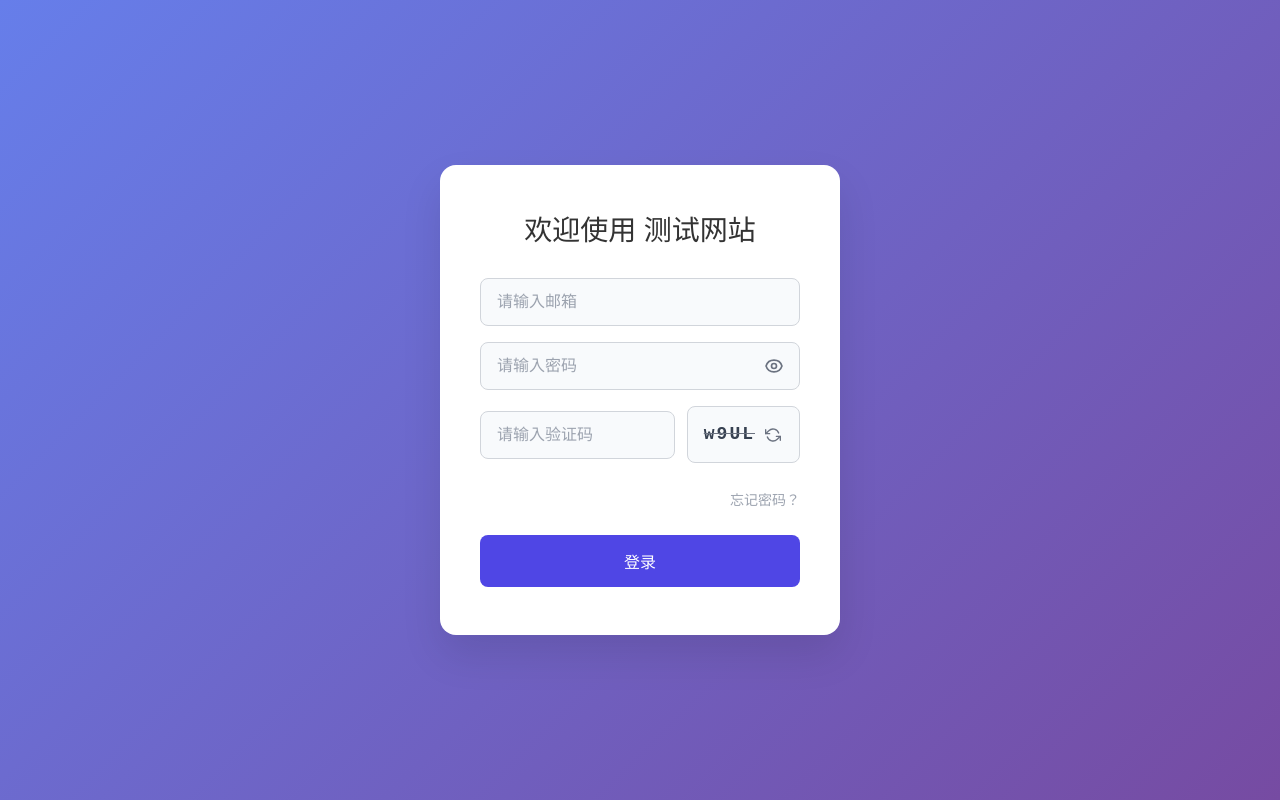
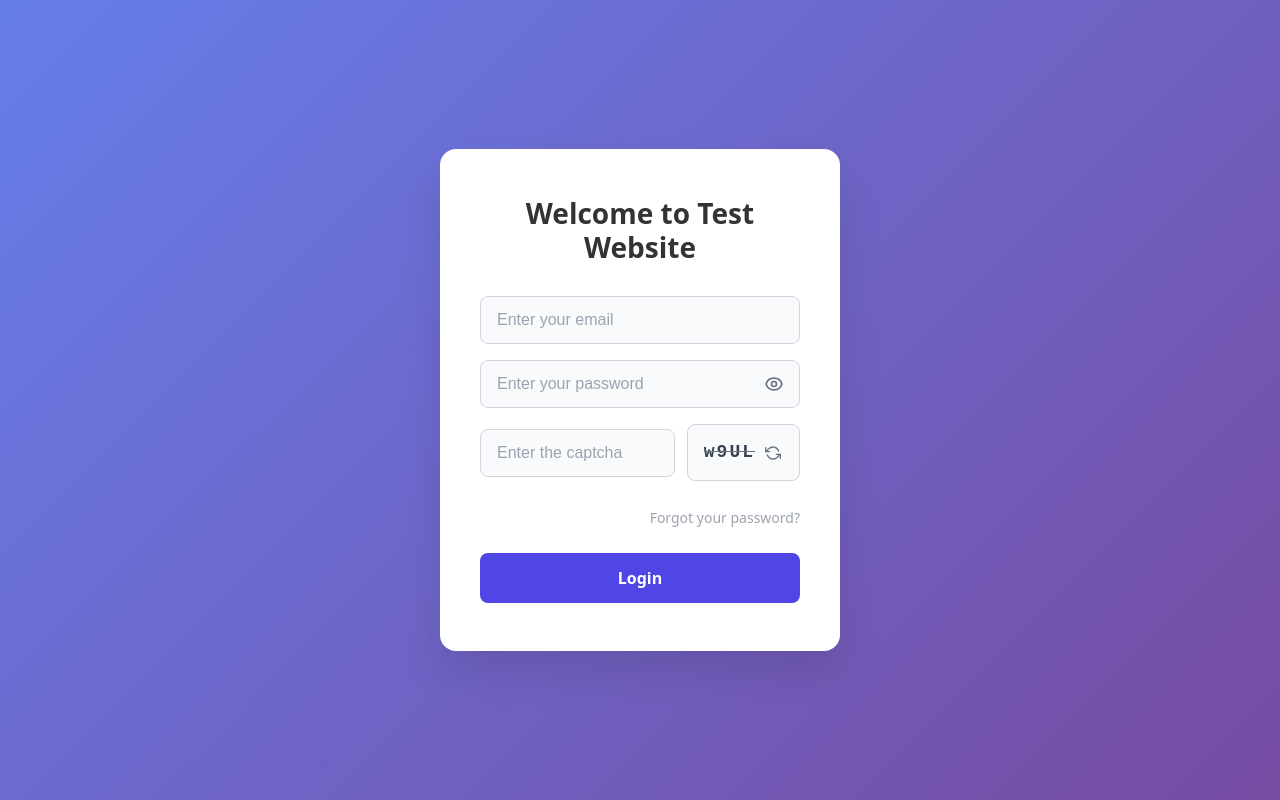
Before and after one commit to CaboozledPie/journal-me, a React (Vite) app in the folder front-end/: page / in a window 1280 px wide. Built offline with nearby package versions, Linux system fonts and the light colour scheme.

Commit message:
change to english comments

```diff
--- a/front-end/src/components/HomePage.tsx
+++ b/front-end/src/components/HomePage.tsx
@@ -9,16 +9,16 @@ const HomePage: React.FC<HomePageProps> = ({ onLogout }) => {
   return (
     <div className="home-container">
       <header className="home-header">
-        <h1 className="home-title">测试网站 首页</h1>
+        <h1 className="home-title">Test Website - Home</h1>
         <button className="logout-btn" onClick={onLogout}>
-          退出登录
+          Log Out
         </button>
       </header>
 
       <main className="home-content">
         <div className="welcome-message">
-          <h2>欢迎来到 测试网站!</h2>
-          <p>这里是首页内容区域</p>
+          <h2>Welcome to the Test Website!</h2>
+          <p>This is the main content area of the homepage.</p>
         </div>
       </main>
     </div>
--- a/front-end/src/components/LoginPage.tsx
+++ b/front-end/src/components/LoginPage.tsx
@@ -20,77 +20,77 @@ const LoginPage: React.FC<LoginPageProps> = ({ onLogin }) => {
   const [errors, setErrors] = useState<FormErrors>({});
   const [isLoading, setIsLoading] = useState(false);
 
-  // 生成验证码
+  // Generate random captcha
   const generateCaptcha = (): string => {
-    const chars = 'ABCDEFGHIJKLMNOPQRSTUVWXYZabcdefghijklmnopqrstuvwxyz0123456789';
-    let result = '';
+    const chars = "ABCDEFGHIJKLMNOPQRSTUVWXYZabcdefghijklmnopqrstuvwxyz0123456789";
+    let result = "";
     for (let i = 0; i < 4; i++) {
       result += chars.charAt(Math.floor(Math.random() * chars.length));
     }
     return result;
   };
 
-  // 初始化验证码
+  // Initialize captcha on first load
   React.useEffect(() => {
     setCaptchaCode(generateCaptcha());
   }, []);
 
-  // 刷新验证码
+  // Refresh captcha
   const refreshCaptcha = () => {
     setCaptchaCode(generateCaptcha());
-    setCaptcha('');
+    setCaptcha("");
     if (errors.captcha) {
-      setErrors(prev => ({ ...prev, captcha: undefined }));
+      setErrors((prev) => ({ ...prev, captcha: undefined }));
     }
   };
 
+  // Validate form inputs
   const validateForm = (): boolean => {
     const newErrors: FormErrors = {};
 
-    // 验证邮箱
+    // Email validation
     if (!email) {
-      newErrors.email = "请输入邮箱地址";
+      newErrors.email = "Please enter your email address.";
     } else if (!/^[^\s@]+@[^\s@]+\.[^\s@]+$/.test(email)) {
-      newErrors.email = "请输入有效的邮箱地址";
+      newErrors.email = "Please enter a valid email address.";
     }
 
-    // 验证密码
+    // Password validation
     if (!password) {
-      newErrors.password = "请输入密码";
+      newErrors.password = "Please enter your password.";
     } else if (password.length < 6) {
-      newErrors.password = "密码至少需要6个字符";
+      newErrors.password = "Password must be at least 6 characters.";
     }
 
-    // 验证验证码
+    // Captcha validation
     if (!captcha) {
-      newErrors.captcha = "请输入验证码";
+      newErrors.captcha = "Please enter the captcha.";
     } else if (captcha.toLowerCase() !== captchaCode.toLowerCase()) {
-      newErrors.captcha = "验证码错误";
+      newErrors.captcha = "Incorrect captcha.";
     }
 
     setErrors(newErrors);
     return Object.keys(newErrors).length === 0;
   };
 
+  // Handle login button click
   const handleLogin = async (e: React.FormEvent) => {
     e.preventDefault();
 
-    if (!validateForm()) {
-      return;
-    }
+    if (!validateForm()) return;
 
     setIsLoading(true);
 
     try {
-      // 模拟登录请求
+      // Simulate a login request
       await new Promise((resolve) => setTimeout(resolve, 1500));
-      console.log("登录成功:", { email, password });
-      // 登录成功后跳转到首页
+      console.log("Login successful:", { email, password });
+      // Redirect to home page after login success
       onLogin();
     } catch (error) {
-      console.error("登录失败:", error);
-      alert("登录失败，请重试");
-      // 登录失败时刷新验证码
+      console.error("Login failed:", error);
+      alert("Login failed. Please try again.");
+      // Refresh captcha if login fails
       refreshCaptcha();
     } finally {
       setIsLoading(false);
@@ -100,7 +100,7 @@ const LoginPage: React.FC<LoginPageProps> = ({ onLogin }) => {
   return (
     <div className="login-container">
       <div className="login-card">
-        <h1 className="login-title">欢迎使用 测试网站</h1>
+        <h1 className="login-title">Welcome to Test Website</h1>
 
         <form onSubmit={handleLogin} className="login-form">
           <div className="input-group">
@@ -113,13 +113,11 @@ const LoginPage: React.FC<LoginPageProps> = ({ onLogin }) => {
                   setErrors((prev) => ({ ...prev, email: undefined }));
                 }
               }}
-              placeholder="请输入邮箱"
+              placeholder="Enter your email"
               className={`login-input ${errors.email ? "error" : ""}`}
               disabled={isLoading}
             />
-            {errors.email && (
-              <div className="error-message">{errors.email}</div>
-            )}
+            {errors.email && <div className="error-message">{errors.email}</div>}
           </div>
 
           <div className="input-group password-group">
@@ -132,7 +130,7 @@ const LoginPage: React.FC<LoginPageProps> = ({ onLogin }) => {
                   setErrors((prev) => ({ ...prev, password: undefined }));
                 }
               }}
-              placeholder="请输入密码"
+              placeholder="Enter your password"
               className={`login-input ${errors.password ? "error" : ""}`}
               disabled={isLoading}
             />
@@ -143,6 +141,7 @@ const LoginPage: React.FC<LoginPageProps> = ({ onLogin }) => {
               disabled={isLoading}
             >
               {showPassword ? (
+                // Eye-off icon
                 <svg width="20" height="20" viewBox="0 0 24 24" fill="none">
                   <path
                     d="M2.99902 3L20.999 21M9.8433 9.91364C9.32066 10.4536 8.99902 11.1892 8.99902 12C8.99902 13.6569 10.3422 15 11.999 15C12.8215 15 13.5667 14.669 14.1086 14.133M6.49902 6.64715C4.59972 7.90034 3.15305 9.78394 2.45703 12C3.73128 16.0571 7.52159 19 11.9992 19C13.9881 19 15.8414 18.4194 17.3988 17.4184M10.999 5.04939C11.328 5.01673 11.6617 5 11.9992 5C16.4769 5 20.2672 7.94291 21.5414 12C21.2607 12.894 20.8577 13.7338 20.3522 14.5"
@@ -153,6 +152,7 @@ const LoginPage: React.FC<LoginPageProps> = ({ onLogin }) => {
                   />
                 </svg>
               ) : (
+                // Eye icon
                 <svg width="20" height="20" viewBox="0 0 24 24" fill="none">
                   <path
                     d="M2.45703 12C3.73128 7.94288 7.52159 5 11.9992 5C16.4769 5 20.2672 7.94291 21.5414 12C20.2672 16.0571 16.4769 19 11.9992 19C7.52159 19 3.73128 16.0571 2.45703 12Z"
@@ -184,20 +184,32 @@ const LoginPage: React.FC<LoginPageProps> = ({ onLogin }) => {
                 onChange={(e) => {
                   setCaptcha(e.target.value);
                   if (errors.captcha) {
-                    setErrors(prev => ({ ...prev, captcha: undefined }));
+                    setErrors((prev) => ({ ...prev, captcha: undefined }));
                   }
                 }}
-                placeholder="请输入验证码"
+                placeholder="Enter the captcha"
                 className={`login-input captcha-input ${errors.captcha ? "error" : ""}`}
                 disabled={isLoading}
                 maxLength={4}
               />
               <div className="captcha-display" onClick={refreshCaptcha}>
                 <span className="captcha-text">{captchaCode}</span>
-                <button type="button" className="captcha-refresh" title="点击刷新验证码">
+                <button type="button" className="captcha-refresh" title="Click to refresh captcha">
                   <svg width="16" height="16" viewBox="0 0 24 24" fill="none">
-                    <path d="M1 4v6h6M23 20v-6h-6" stroke="currentColor" strokeWidth="2" strokeLinecap="round" strokeLinejoin="round"/>
-                    <path d="M20.49 9A9 9 0 0 0 5.64 5.64L1 10m22 4l-4.64 4.36A9 9 0 0 1 3.51 15" stroke="currentColor" strokeWidth="2" strokeLinecap="round" strokeLinejoin="round"/>
+                    <path
+                      d="M1 4v6h6M23 20v-6h-6"
+                      stroke="currentColor"
+                      strokeWidth="2"
+                      strokeLinecap="round"
+                      strokeLinejoin="round"
+                    />
+                    <path
+                      d="M20.49 9A9 9 0 0 0 5.64 5.64L1 10m22 4l-4.64 4.36A9 9 0 0 1 3.51 15"
+                      stroke="currentColor"
+                      strokeWidth="2"
+                      strokeLinecap="round"
+                      strokeLinejoin="round"
+                    />
                   </svg>
                 </button>
               </div>
@@ -209,7 +221,7 @@ const LoginPage: React.FC<LoginPageProps> = ({ onLogin }) => {
 
           <div className="forgot-password">
             <a href="#" className="forgot-link">
-              忘记密码？
+              Forgot your password?
             </a>
           </div>
 
@@ -241,10 +253,10 @@ const LoginPage: React.FC<LoginPageProps> = ({ onLogin }) => {
                     />
                   </circle>
                 </svg>
-                登录中...
+                Logging in...
               </div>
             ) : (
-              "登录"
+              "Login"
             )}
           </button>
         </form>
```
